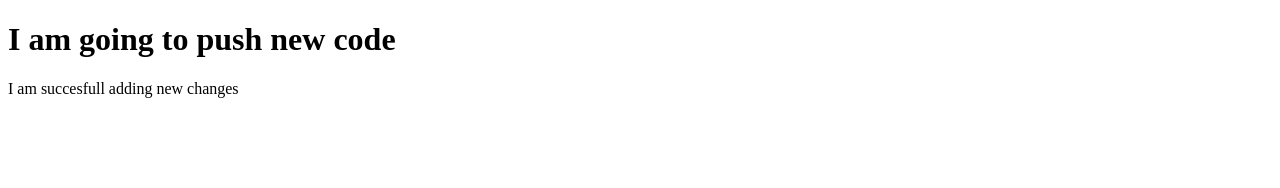
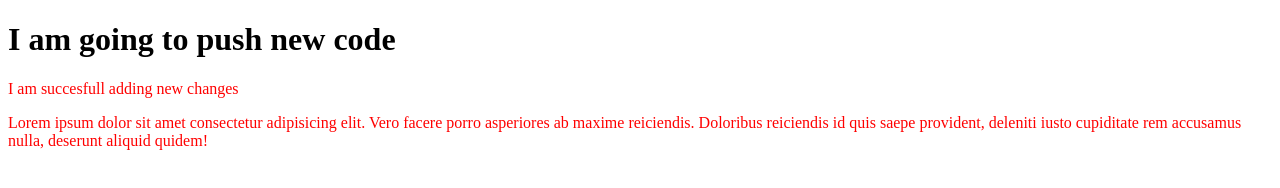
Before and after one commit to saidur413/second-repo, a plain HTML site: page index.html in a window 1280 px wide. Drawn offline with Linux system fonts and the light colour scheme.

Commit message:
style css

```diff
--- a/index.html
+++ b/index.html
@@ -5,9 +5,11 @@
     <meta http-equiv="X-UA-Compatible" content="IE=edge">
     <meta name="viewport" content="width=device-width, initial-scale=1.0">
     <title>My Second Github Repository</title>
+    <link rel="stylesheet" href="style.css">
 </head>
 <body>
     <h1>I am going to push new code</h1>
     <p>I am succesfull adding new changes</p>
+    <p>Lorem ipsum dolor sit amet consectetur adipisicing elit. Vero facere porro asperiores ab maxime reiciendis. Doloribus reiciendis id quis saepe provident, deleniti iusto cupiditate rem accusamus nulla, deserunt aliquid quidem!</p>
 </body>
 </html>
--- /dev/null
+++ b/style.css
@@ -0,0 +1,3 @@
+p{
+    color: red;
+}
```
